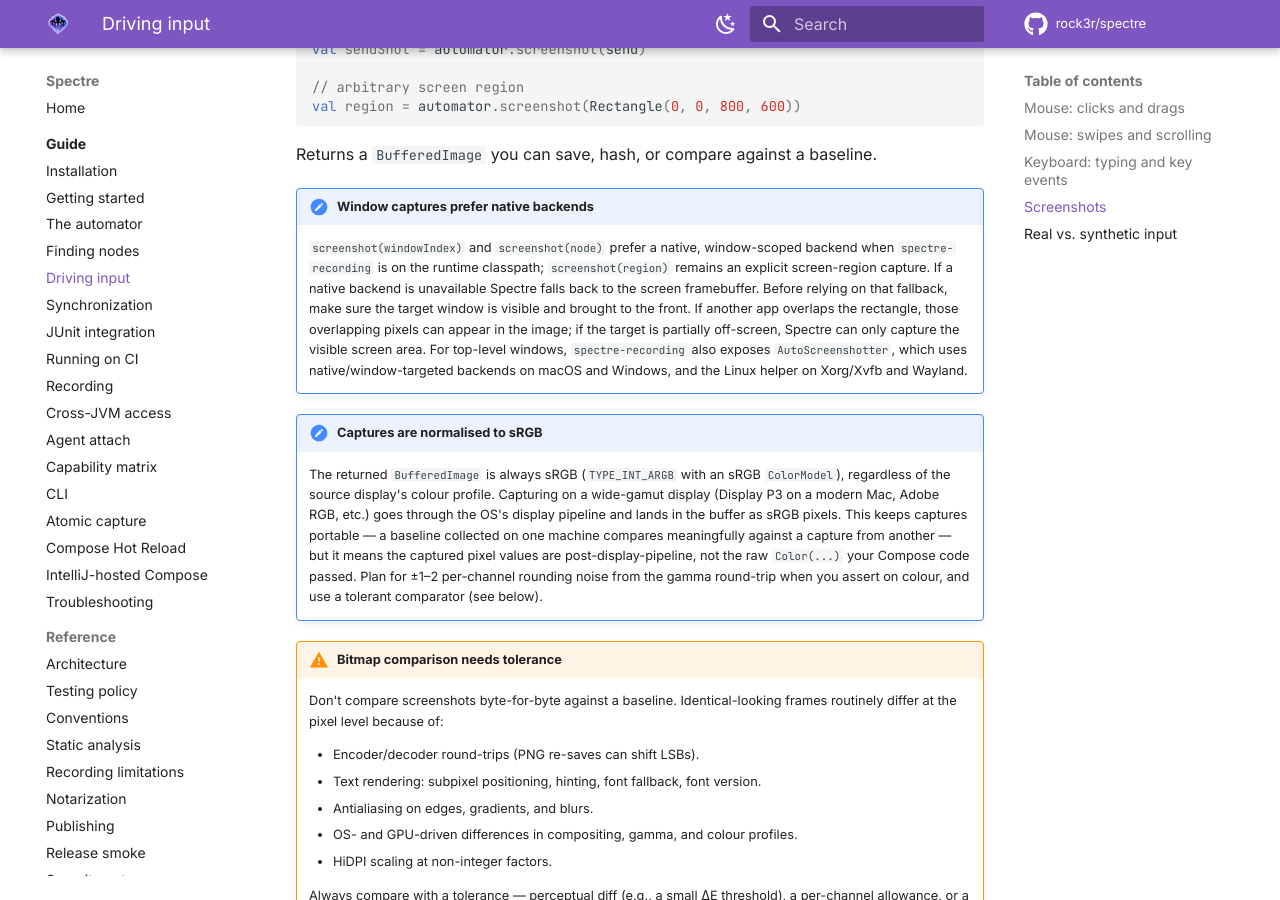
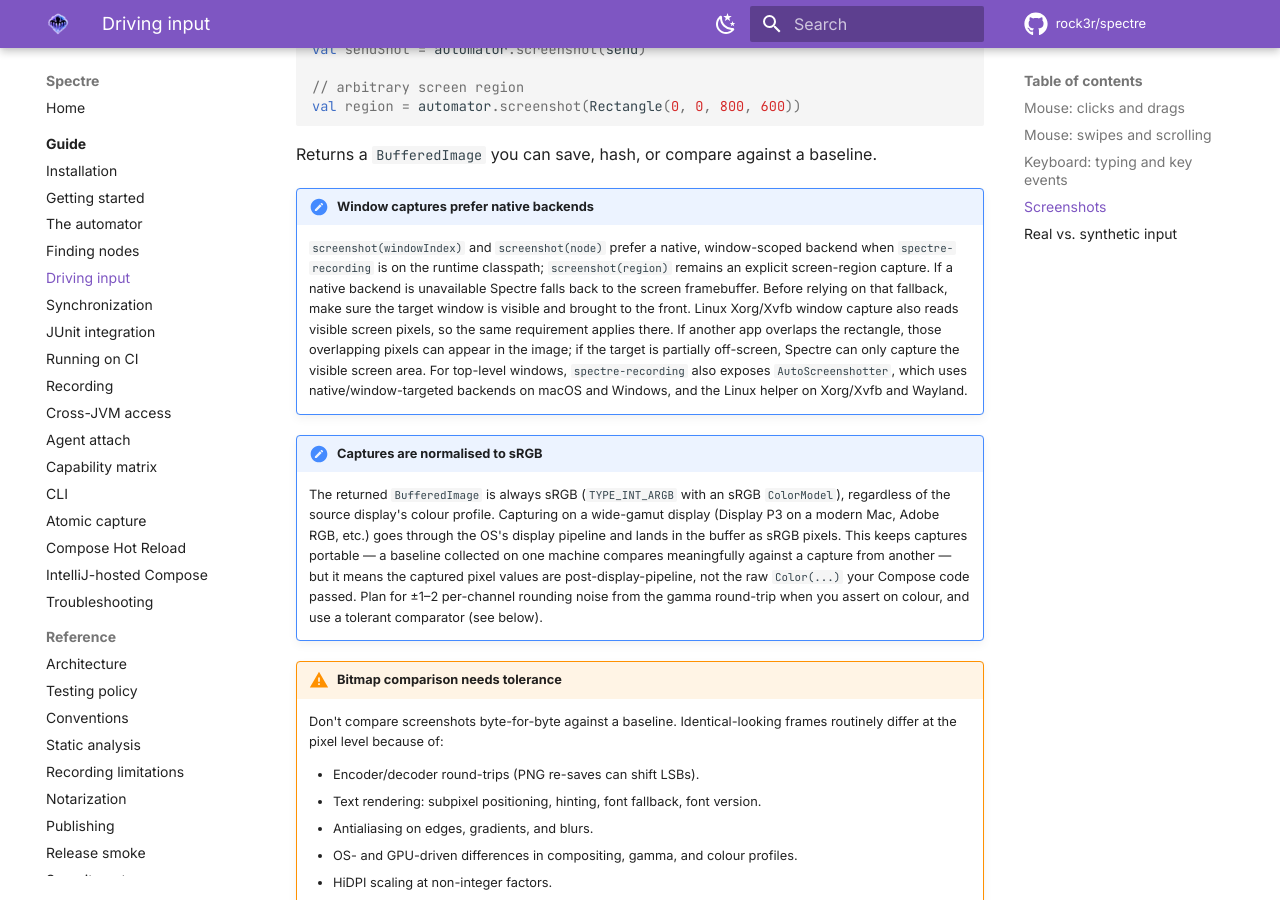
Before and after one commit to rock3r/spectre, an MkDocs documentation site: the page built from docs/guide/interactions.md, in a window 1280 px wide and 900 px high, scrolled down 2491 px. Built offline with MkDocs 1.6.1 and Material for MkDocs 9.7.7, drawn with Linux system fonts in a browser that asks for light colours; comment, search, counter and statistics services are not loaded.

Commit message:
docs clarify Linux capture visibility

```diff
--- a/docs/guide/interactions.md
+++ b/docs/guide/interactions.md
@@ -123,10 +123,11 @@ Returns a `BufferedImage` you can save, hash, or compare against a baseline.
     `screenshot(windowIndex)` and `screenshot(node)` prefer a native, window-scoped backend when
     `spectre-recording` is on the runtime classpath; `screenshot(region)` remains an explicit
     screen-region capture. If a native backend is unavailable Spectre falls back to the screen
-    framebuffer. Before relying on that fallback,
-    make sure the target window is visible and brought to the front. If another app
-    overlaps the rectangle, those overlapping pixels can appear in the image; if the
-    target is partially off-screen, Spectre can only capture the visible screen area.
+    framebuffer. Before relying on that fallback, make sure the target window is visible and
+    brought to the front. Linux Xorg/Xvfb window capture also reads visible screen pixels, so the
+    same requirement applies there. If another app overlaps the rectangle, those overlapping
+    pixels can appear in the image; if the target is partially off-screen, Spectre can only capture
+    the visible screen area.
     For top-level windows, `spectre-recording` also exposes `AutoScreenshotter`,
     which uses native/window-targeted backends on macOS and Windows, and the Linux
     helper on Xorg/Xvfb and Wayland.
```
